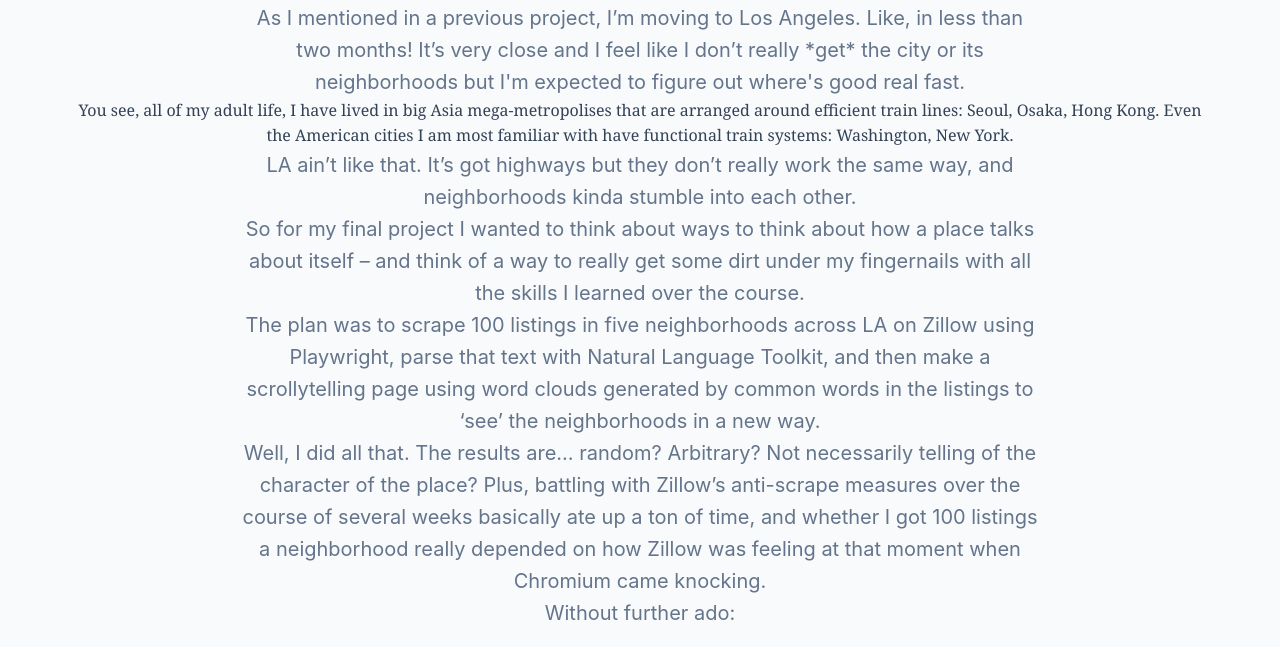
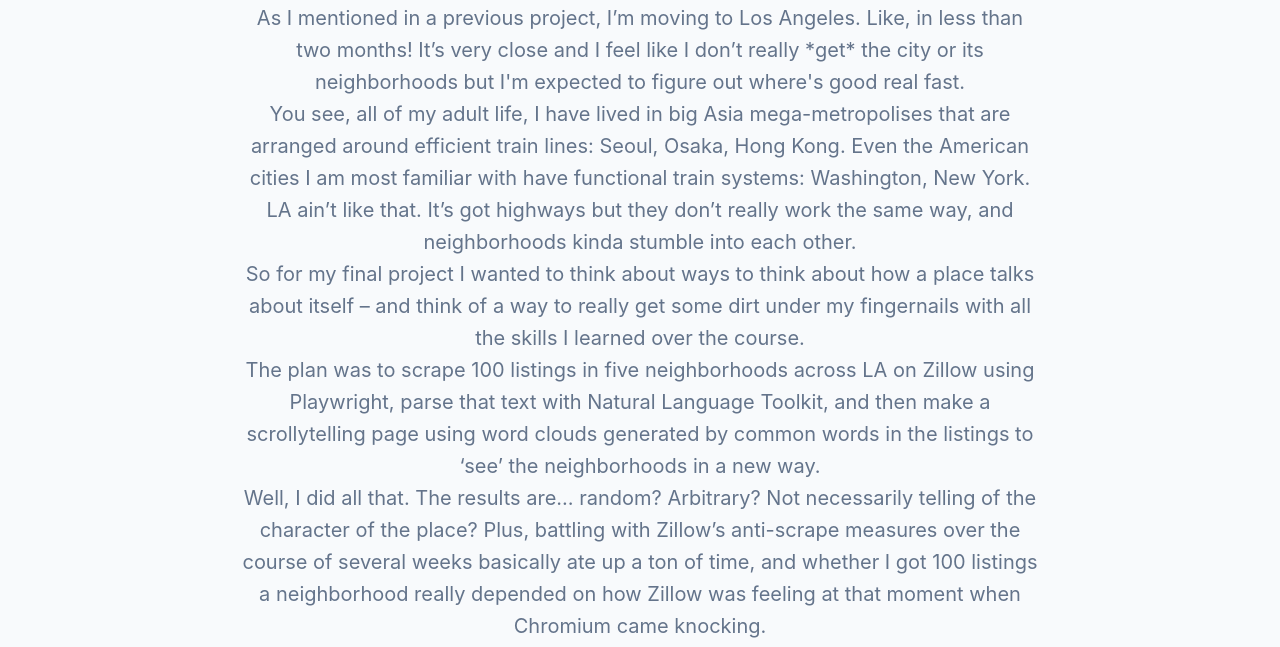
Before and after one commit to dandytron/zillow_word_clouds, a plain HTML site: page index.html in a window 1280 px wide. Shown: the part 152-799 px from the top of the page. Drawn offline with Linux system fonts and the light colour scheme.

Commit message:
Small tweaks to index.html

```diff
--- a/index.html
+++ b/index.html
@@ -365,7 +365,7 @@
       <p>
         As I mentioned in a previous project, I’m moving to Los Angeles. Like, in less than two months! It’s very close and I feel like I don’t really *get* the city or its neighborhoods but I'm expected to figure out where's good real fast.
       </p>
-      <p></p>
+      <p>
         You see, all of my adult life, I have lived in big Asia mega-metropolises that are arranged around efficient train lines: Seoul, Osaka, Hong Kong. Even the American cities I am most familiar with have functional train systems: Washington, New York.
       </p>
       <p>
```
